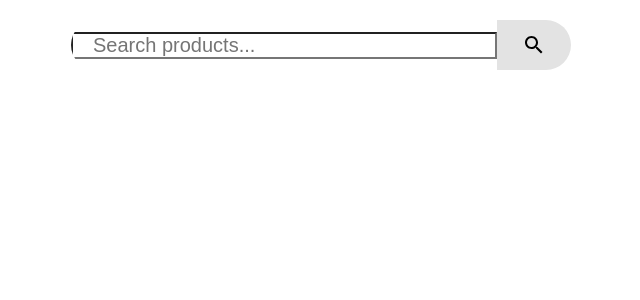
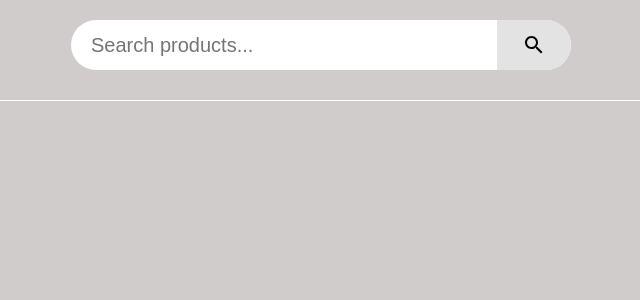
Before and after one commit to kriostt/College-Bazaar-Application, a React (Create React App) app in the folder frontend/: page / in a window 1280 px wide. Shown: the top 300 px of the page, without its empty margins (319-959 px from the left). Built offline with nearby package versions, Linux system fonts and the light colour scheme; the HTML template or start-up script is replaced by a standard one.

Commit message:
Updated index.css

```diff
--- a/frontend/src/index.css
+++ b/frontend/src/index.css
@@ -3,8 +3,12 @@ body {
   font-family: -apple-system, BlinkMacSystemFont, 'Segoe UI', 'Roboto', 'Oxygen',
     'Ubuntu', 'Cantarell', 'Fira Sans', 'Droid Sans', 'Helvetica Neue',
     sans-serif;
-  -webkit-font-smoothing: antialiased;
-  -moz-osx-font-smoothing: grayscale;
+  background: rgb(209,204,204);
+}
+
+input {
+  border: none;
+  outline: none;
 }
 
 code {
```
